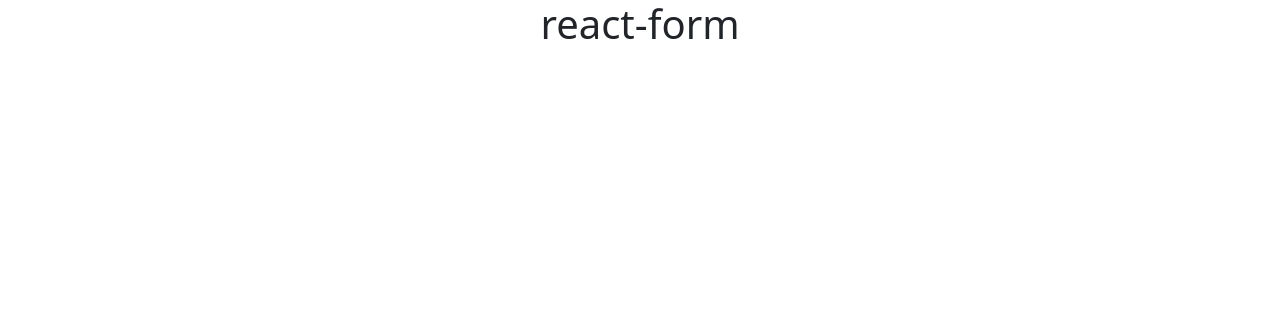
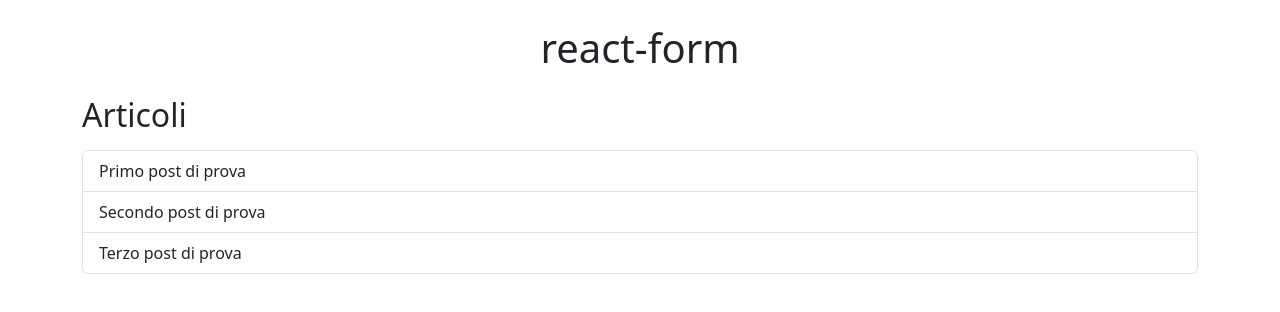
Before and after one commit to Gianluca-Loddo/react-form, a React (Vite) app: page / in a window 1280 px wide. Shown: the top 312 px of the page. Built offline with nearby package versions, Linux system fonts and the light colour scheme.

Commit message:
Milestone 1 completed: used metod map & key

```diff
--- a/src/App.jsx
+++ b/src/App.jsx
@@ -1,14 +1,53 @@
-import { useState } from 'react'
+import { useState } from 'react' // import di useState (hook di React)
 
 import './App.css'
 
 function App() {
 
+  const [articles] = useState([
+    /* stato iniziale con array di oggetti, ognuno con id e title, senza la funzione di setArticles perchè non serve
+      const [articles, setArticles] = useState([...]);*/
+
+    { id: 1, title: "Primo post di prova" },
+    { id: 2, title: "Secondo post di prova" },
+    { id: 3, title: "Terzo post di prova" },
+  ]);
+
+
+
   return (
     <> {/* React Fragment */}
-     <h1 className='text-center mb-4'>react-form</h1>
+      <div className="container py-4"> {/* Bootstrap container con padding verticale */}
+        <h1 className="text-center mb-4">react-form</h1> {/* Titolo centrato con margine inferiore */}
+
+        <h2 className="mb-3">Articoli</h2>
+
+        {/* Milestone 1 - lista titoli */}
+        <ul className="list-group"> {/* Lista di Bootstrap */}
+          {articles.map((article, i) => (
+            <li key={i} className="list-group-item"> {/* Elemento di lista di Bootstrap */}
+              {article.title}
+            </li>
+          ))}
+        </ul>
+      </div>
+
     </>
   );
 }
 
 export default App
+
+
+/*  Milestone 1
+
+
+Appunti sull'uso della key in React:
+
+ | Sintassi        | Cosa fa                              | Quando usarla            |
+| --------------- | ------------------------------------ | ------------------------ |
+| `key={a.id}`    | Usa l’id dell’oggetto (dot notation) | Migliore e più stabile |
+| `key={index}`   | Usa l’indice del ciclo               | Ok per liste statiche |
+| `key={a.title}` | Usa un altro campo univoco           | Se non si ha un id      |
+
+*/
```
